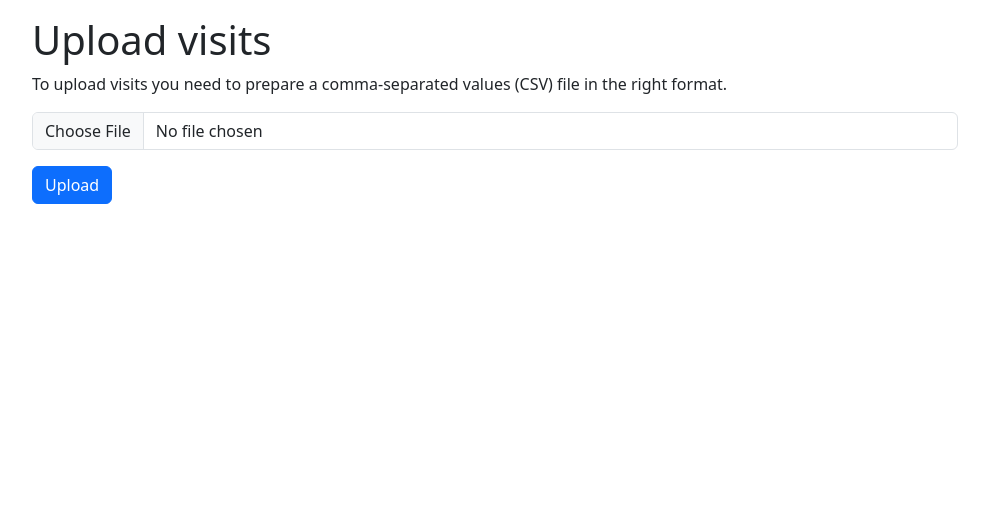
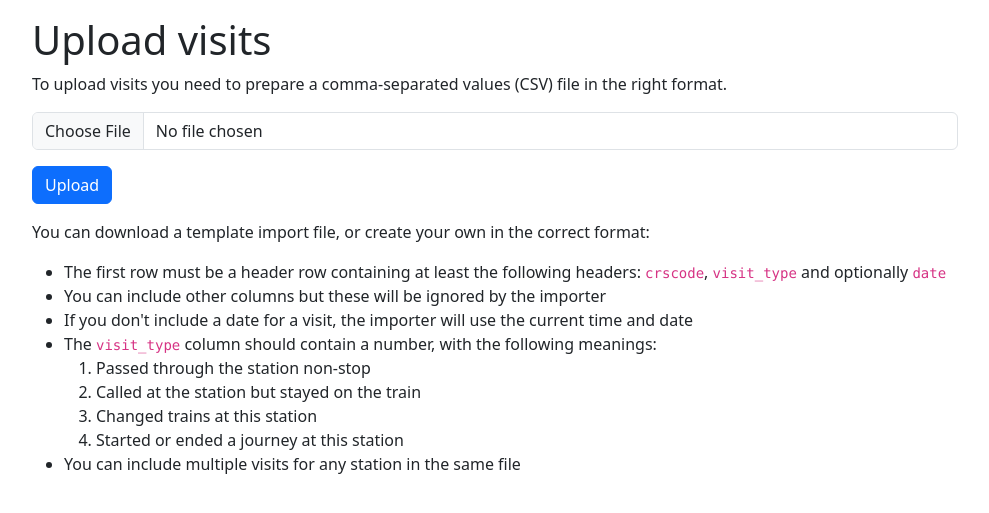
Before and after one commit to Jonobennett/permanentway, a Rails app: template app/views/portal/import.html.erb in a window 1280 px wide. Shown: the part 73-586 px from the top of the page, without its empty margins (240-1229 px from the left). Run offline with Rails 7, Linux system fonts and the light colour scheme; the template is opened without the code that fills it, so the values that code supplies are empty; some libraries are stand-ins or nearby versions.

Commit message:
Added a basic description of the import file format

```diff
--- a/app/views/portal/import.html.erb
+++ b/app/views/portal/import.html.erb
@@ -10,3 +10,18 @@
         <%= form.submit "Upload", class: "btn btn-primary" %>
     </div>
 <% end %>
+
+<p>You can download a template import file, or create your own in the correct format:</p>
+<ul>
+    <li>The first row must be a header row containing at least the following headers: <code>crscode</code>, <code>visit_type</code> and optionally <code>date</code></li>
+    <li>You can include other columns but these will be ignored by the importer</li>
+    <li>If you don't include a date for a visit, the importer will use the current time and date</li>
+    <li>The <code>visit_type</code> column should contain a number, with the following meanings:
+    <ol>
+        <li>Passed through the station non-stop</li>
+        <li>Called at the station but stayed on the train</li>
+        <li>Changed trains at this station</li>
+        <li>Started or ended a journey at this station</li>
+    </ol></li>
+    <li>You can include multiple visits for any station in the same file</li>
+</ul>
```
